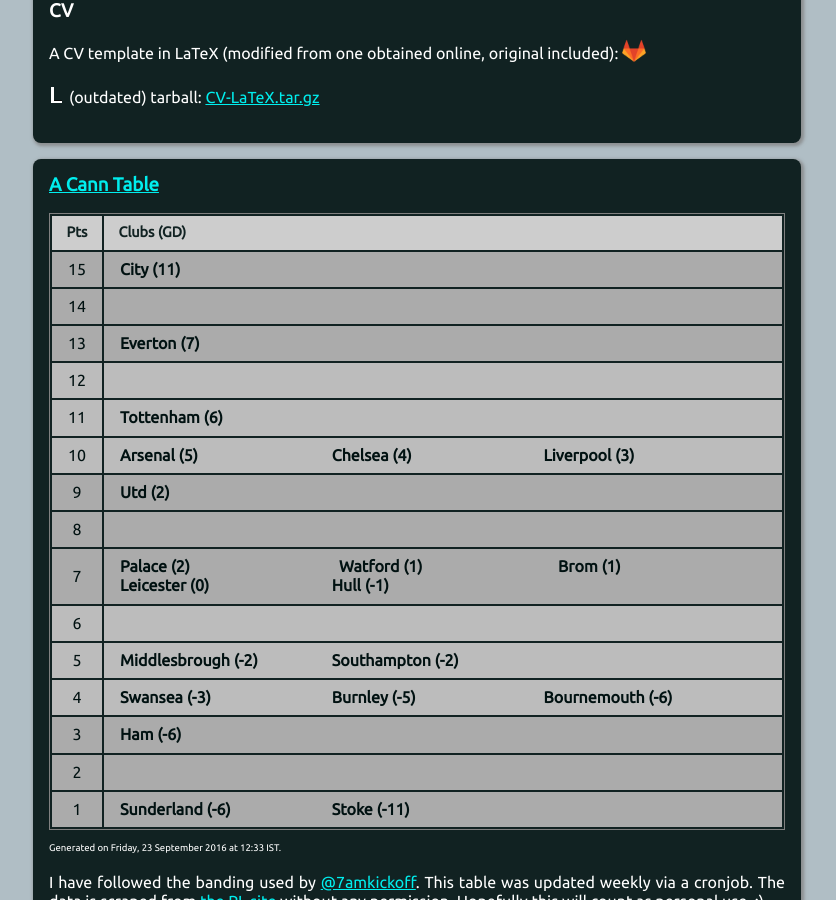
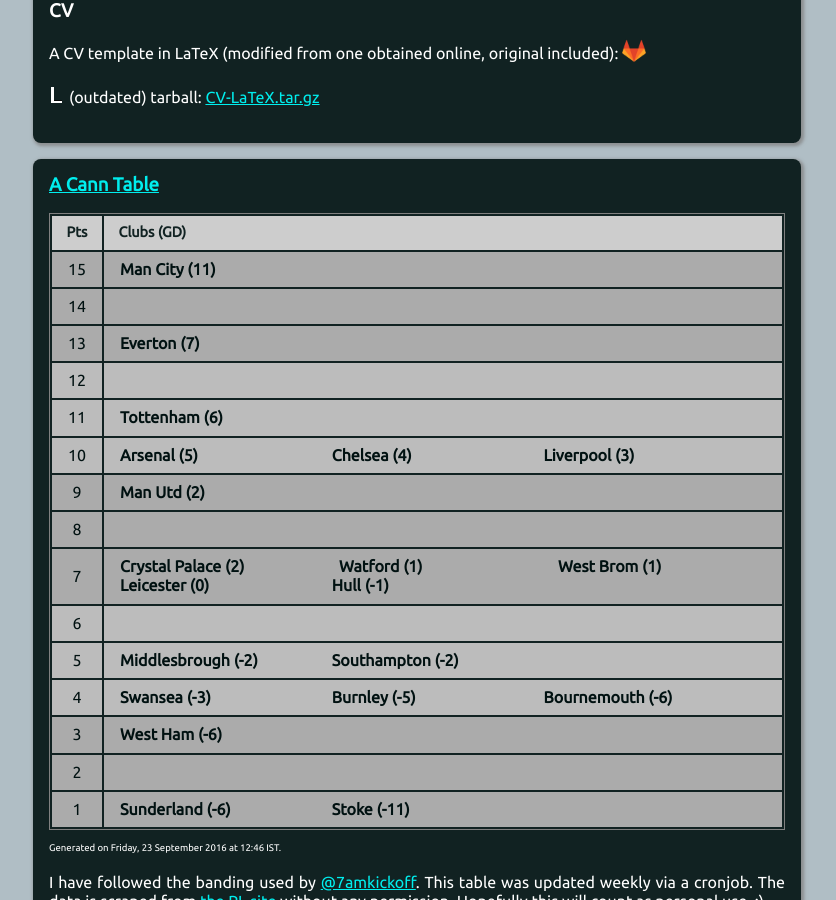
Before and after one commit to muru/muru.github.io, a Jekyll site: the page built from resources.md, in a window 1280 px wide and 900 px high, scrolled down 1342 px. Shown: the whole window, without its empty margins (223-1059 px from the left). Built offline with Jekyll 4.4.1, drawn with Linux system fonts in a browser that asks for light colours.

Commit message:
updated cann-table: Fri 23 Sep 12:46:12 IST 2016

```diff
--- a/cann-table.html
+++ b/cann-table.html
@@ -3,7 +3,7 @@
 	<tr class="cann-row-1">
 		<td class="cann-point"> 15 </td>
 		<td class="cann-clubs">
-			<span class="club-name"> City (11) </span>
+			<span class="club-name"> Man City (11) </span>
 		</td>
  	</tr>
 	<tr class="cann-row-1">
@@ -39,7 +39,7 @@
 	<tr class="cann-row-1">
 		<td class="cann-point"> 9 </td>
 		<td class="cann-clubs">
-			<span class="club-name"> Utd (2) </span>
+			<span class="club-name"> Man Utd (2) </span>
 		</td>
  	</tr>
 	<tr class="cann-row-1">
@@ -50,9 +50,9 @@
 	<tr class="cann-row-1">
 		<td class="cann-point"> 7 </td>
 		<td class="cann-clubs">
-			<span class="club-name"> Palace (2) </span>
+			<span class="club-name"> Crystal Palace (2) </span>
 			<span class="club-name"> Watford (1) </span>
-			<span class="club-name"> Brom (1) </span>
+			<span class="club-name"> West Brom (1) </span>
 			<span class="club-name"> Leicester (0) </span>
 			<span class="club-name"> Hull (-1) </span>
 		</td>
@@ -80,7 +80,7 @@
 	<tr class="cann-row-1">
 		<td class="cann-point"> 3 </td>
 		<td class="cann-clubs">
-			<span class="club-name"> Ham (-6) </span>
+			<span class="club-name"> West Ham (-6) </span>
 		</td>
  	</tr>
 	<tr class="cann-row-1">
@@ -96,4 +96,4 @@
 		</td>
  	</tr>
 </table>
-<span id="cann-gen-note"> Generated on  Friday, 23 September 2016 at 12:33 IST. </span>
+<span id="cann-gen-note"> Generated on  Friday, 23 September 2016 at 12:46 IST. </span>
```
